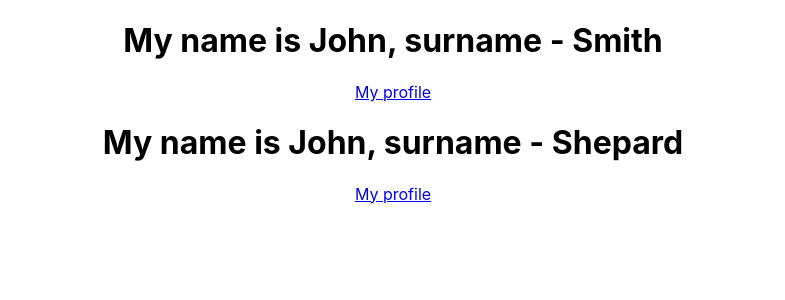
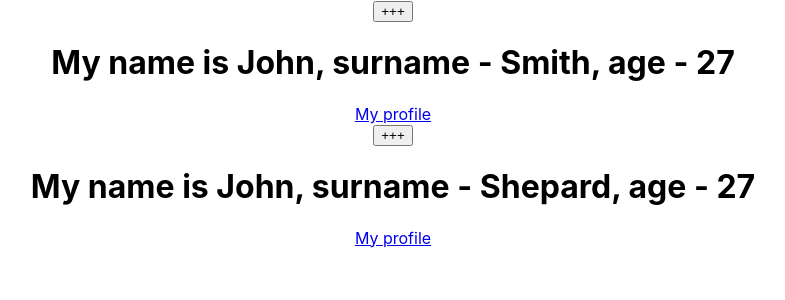
Before and after one commit to Denchik730/practic-creating-app-with-react1, a React (Create React App) app: page / in a window 1280 px wide. Shown: the top 300 px of the page, without its empty margins (247-1032 px from the left). Built offline with nearby package versions, Linux system fonts and the light colour scheme.

Commit message:
component states

```diff
--- a/src/App.js
+++ b/src/App.js
@@ -1,4 +1,4 @@
-// import {Component, StrictMode} from 'react';
+import { Component } from 'react';
 import './App.css';
 
 // function WhoAmI (props) {
@@ -9,13 +9,33 @@
 // 		</div>
 // 	)
 // }
-function WhoAmI ({name, surname, link}) {
-	return (
-		<div>
-			<h1>My name is {name()}, surname - {surname}</h1>
-			<a href={link}>My profile</a>
-		</div>
-	)
+class WhoAmI extends Component {
+	constructor(props) {
+		super(props);
+		this.state = {
+			years: 27,
+			text: '+++'
+		}
+	}
+
+	nextYear = () => {
+		console.log('+++');
+		this.setState(state => ({
+			years: state.years + 1
+		}))
+	}
+
+
+	render() {
+		const {name, surname, link} = this.props;
+		return (
+			<div>
+				<button onClick={this.nextYear} >{this.state.text}</button>
+				<h1>My name is {name}, surname - {surname}, age - {this.state.years}</h1>
+				<a href={link}>My profile</a>
+			</div>
+		)
+	}
 }
 
 
@@ -24,8 +44,10 @@
 		<div className="App">
 			{/* <WhoAmI name={{firstName: "John"}} surname="Smith" link="facebook.com"/>
 			<WhoAmI name={{firstName: "Alex"}} surname="Shepard" link="facebook.com"/> */}
-			<WhoAmI name={() => {return 'John'}} surname="Smith" link="facebook.com"/>
-			<WhoAmI name={() => {return 'John'}} surname="Shepard" link="facebook.com"/>
+			{/* <WhoAmI name={() => {return 'John'}} surname="Smith" link="facebook.com"/>
+			<WhoAmI name={() => {return 'John'}} surname="Shepard" link="facebook.com"/> */}
+			<WhoAmI name={'John'} surname="Smith" link="facebook.com"/>
+			<WhoAmI name={'John'} surname="Shepard" link="facebook.com"/>
 
 		</div>
 	);
--- a/src/index.js
+++ b/src/index.js
@@ -7,7 +7,7 @@
 
 const root = ReactDOM.createRoot(document.getElementById('root'));
 root.render(
-  <StrictMode>
-    <App/>
-  </StrictMode>
+	<StrictMode>
+		<App/>
+	</StrictMode>
 );
```
